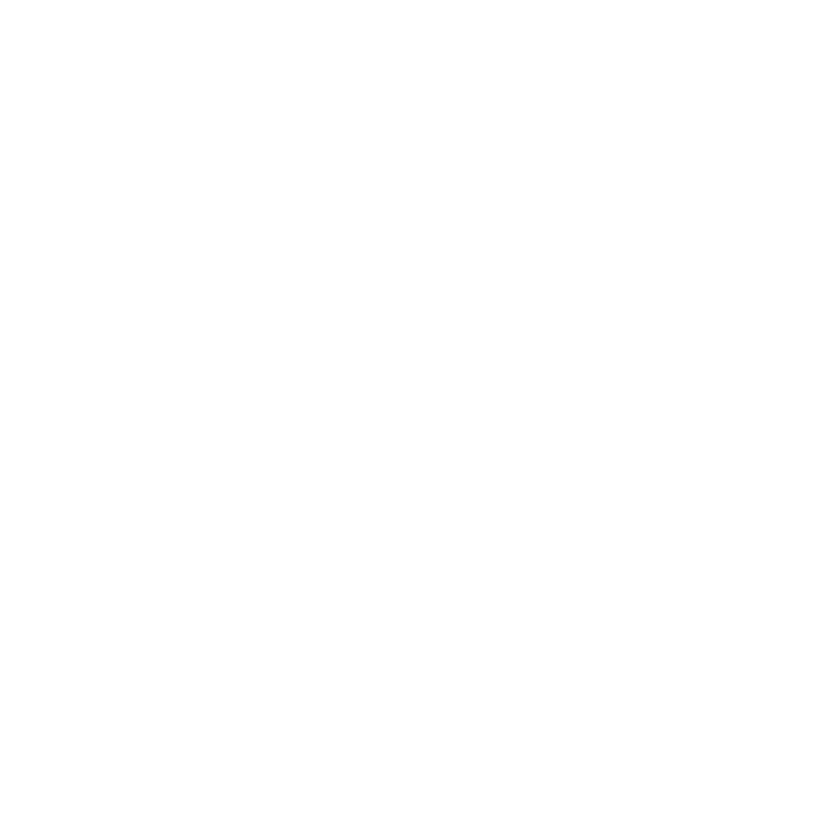
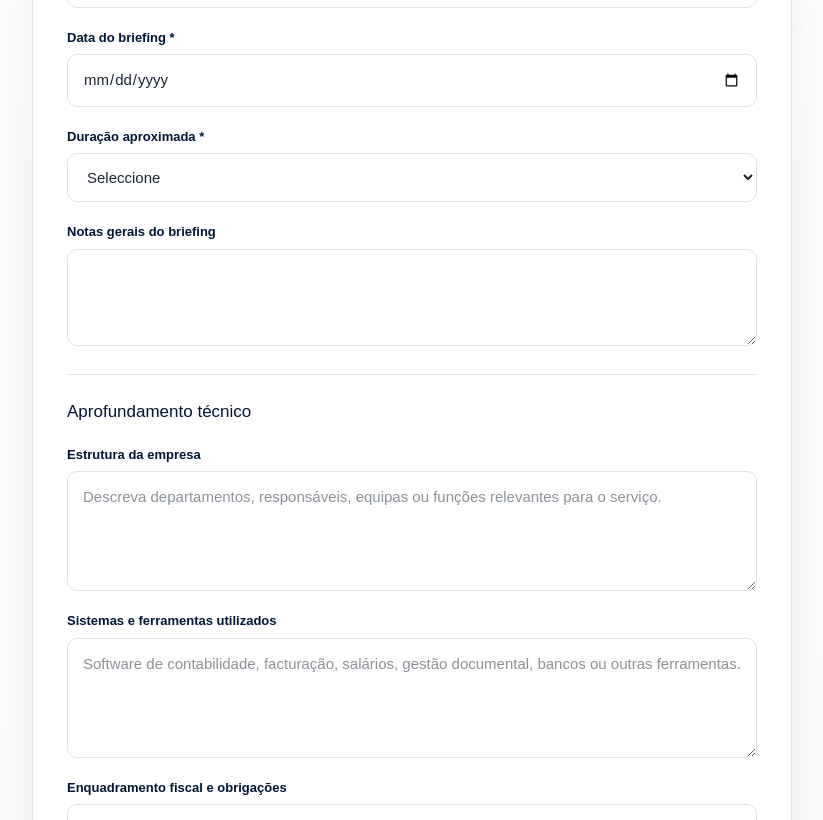
Before and after one commit to acjl-mz/acjl-onboarding, a Next.js app: page /diagnostico/briefing in a window 1280 px wide. Before the commit this address had no page. Shown: the part 480-1300 px from the top of the page, without its empty margins (228-1051 px from the left). Before the commit the page ends 800 px from the top, so only its background shows below. Built offline with nearby package versions, Linux system fonts and the light colour scheme.

Commit message:
feat: add deep consultant briefing step

```diff
--- /dev/null
+++ b/app/diagnostico/briefing/page.tsx
@@ -0,0 +1,97 @@
+"use client";
+
+import Link from "next/link";
+import { useState } from "react";
+import { SiteHeader, SiteFooter } from "@/components/SiteChrome";
+import { readDiagnostic, saveDiagnostic } from "@/lib/diagnostic";
+
+const fields = [
+  ["structure", "Estrutura da empresa", "Descreva departamentos, responsáveis, equipas ou funções relevantes para o serviço."],
+  ["systems", "Sistemas e ferramentas utilizados", "Software de contabilidade, facturação, salários, gestão documental, bancos ou outras ferramentas."],
+  ["fiscalRegime", "Enquadramento fiscal e obrigações", "Regime aplicável, principais obrigações, frequência e situações fiscais relevantes."],
+  ["fiscalHistory", "Histórico fiscal e pendências", "Atrasos, notificações, inspecções, regularizações, reembolsos ou outros assuntos em aberto."],
+  ["accountingState", "Estado da contabilidade", "Período em dia ou atrasado, qualidade dos registos, documentos disponíveis e reconciliações."],
+  ["accountingVolume", "Volume contabilístico", "Estimativa de documentos/movimentos, contas bancárias, frequência de fechos e complexidade."],
+  ["payrollProcess", "Processamento salarial actual", "Como os salários são preparados, controlados e submetidos; INSS, IRPS, contratos e ocorrências relevantes."],
+  ["operations", "Fluxo operacional", "Como a informação nasce, é recolhida, conferida, tratada, aprovada e arquivada."],
+  ["controls", "Controlos internos", "Controlos existentes, pontos frágeis, separação de funções e mecanismos de verificação."],
+  ["seasonality", "Sazonalidade e períodos críticos", "Meses de maior actividade, campanhas, projectos, fechos, auditorias ou prazos importantes."],
+  ["dependencies", "Dependências e interfaces", "Dependência de pessoas, fornecedores, sistemas, bancos, clientes ou prestadores externos."],
+  ["provider", "Prestadores actuais e responsabilidades", "Quem executa actualmente cada área e o que ficará com a ACJL."],
+  ["scope", "Escopo esperado da ACJL", "O que o cliente espera que a ACJL passe a executar, acompanhar ou melhorar."],
+  ["risks", "Riscos ou pontos de atenção", "Aspectos que podem aumentar esforço, urgência, complexidade ou necessidade de acompanhamento."],
+  ["assessment", "Observações técnicas do consultor", "Síntese profissional do consultor sobre a situação, necessidades identificadas e próximos passos."]
+] as const;
+
+export default function BriefingPage() {
+  const [d, setD] = useState(readDiagnostic());
+  const [error, setError] = useState("");
+
+  const update = (key: string, value: string) => {
+    setD((x) => ({
+      ...x,
+      consultantBriefing: {
+        ...(x as any).consultantBriefing,
+        assessment: {
+          ...((x as any).consultantBriefing?.assessment || {}),
+          [key]: value,
+        },
+      },
+    }));
+  };
+
+  const meta = (key: "consultantName" | "briefingDate" | "duration" | "notes", value: string) => {
+    setD((x) => ({ ...x, consultantBriefing: { ...(x as any).consultantBriefing, [key]: value } }));
+  };
+
+  const next = () => {
+    const b = (d as any).consultantBriefing || {};
+    if (!b.consultantName?.trim() || !b.briefingDate || !b.duration || !b.assessment?.assessment?.trim()) {
+      setError("Registe o consultor, a data, a duração e as observações técnicas antes de continuar.");
+      return;
+    }
+    saveDiagnostic(d);
+    window.location.href = "/diagnostico/situacao";
+  };
+
+  return (
+    <main className="acjl-page">
+      <SiteHeader step="4 DE 7 · BRIEFING ACJL" />
+      <div className="acjl-wrap diagnostic-shell">
+        <div className="acjl-form">
+          <div className="acjl-progress"><span style={{ width: "57%" }} /></div>
+          <section className="acjl-card diagnostic-card">
+            <div className="acjl-eyebrow">ETAPA 4 · DIAGNÓSTICO PROFUNDO</div>
+            <h1>Informação recolhida pelo consultor.</h1>
+            <p>Esta etapa aprofunda a realidade operacional da empresa para que a proposta seja dimensionada com base no trabalho que será efectivamente necessário.</p>
+
+            <div className="short-section">
+              <h3>Dados do briefing</h3>
+              <div className="acjl-field"><label>Consultor ACJL *</label><input className="acjl-input" value={(d as any).consultantBriefing?.consultantName || ""} onChange={e => meta("consultantName", e.target.value)} /></div>
+              <div className="acjl-field"><label>Data do briefing *</label><input type="date" className="acjl-input" value={(d as any).consultantBriefing?.briefingDate || ""} onChange={e => meta("briefingDate", e.target.value)} /></div>
+              <div className="acjl-field"><label>Duração aproximada *</label><select className="acjl-select" value={(d as any).consultantBriefing?.duration || ""} onChange={e => meta("duration", e.target.value)}><option value="">Seleccione</option><option>Até 30 minutos</option><option>30–60 minutos</option><option>60–90 minutos</option><option>Mais de 90 minutos</option></select></div>
+              <div className="acjl-field"><label>Notas gerais do briefing</label><textarea rows={3} className="acjl-textarea" value={(d as any).consultantBriefing?.notes || ""} onChange={e => meta("notes", e.target.value)} /></div>
+            </div>
+
+            <div className="short-section">
+              <h3>Aprofundamento técnico</h3>
+              {fields.map(([key, label, help]) => (
+                <div className="acjl-field" key={key}>
+                  <label>{label}{key === "assessment" ? " *" : ""}</label>
+                  <textarea rows={key === "assessment" ? 6 : 4} className="acjl-textarea" value={(d as any).consultantBriefing?.assessment?.[key] || ""} onChange={e => update(key, e.target.value)} placeholder={help} />
+                </div>
+              ))}
+            </div>
+
+            {error && <div className="form-error" role="alert">⚠ {error}</div>}
+            <div className="acjl-actions">
+              <Link className="acjl-button acjl-secondary" href="/diagnostico/necessidades">← Voltar</Link>
+              <button type="button" onClick={next} className="acjl-button acjl-primary">Continuar →</button>
+            </div>
+          </section>
+        </div>
+      </div>
+      <SiteFooter />
+    </main>
+  );
+}
```
